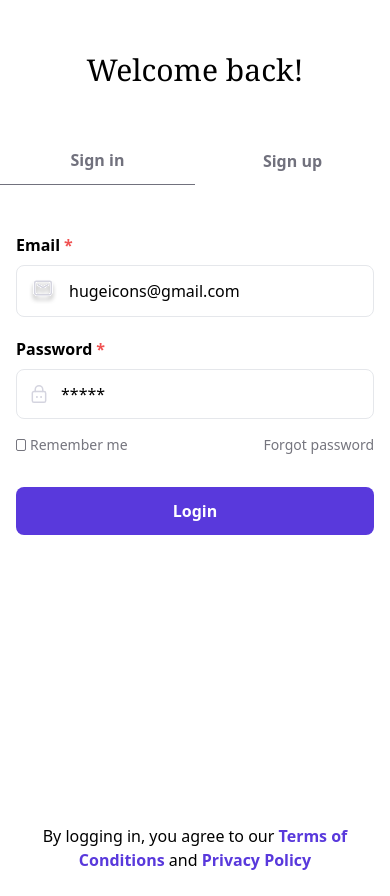
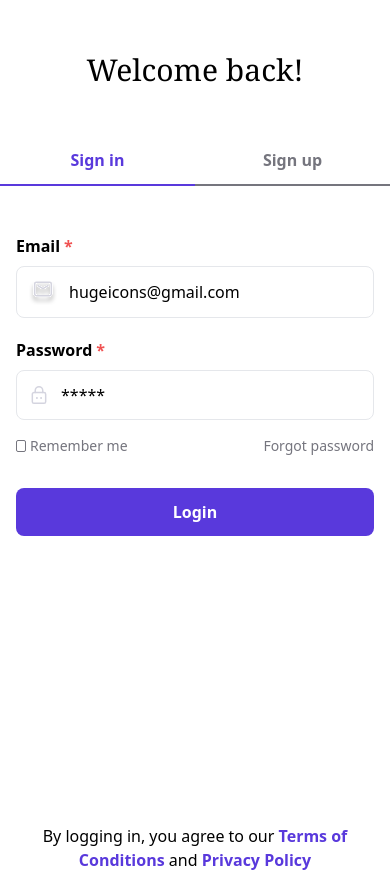
Before and after one commit to femnixx/mode-ui, a React (Vite) app in the folder mode-ui/: page /Login in a window 390 px wide. Built offline with nearby package versions, Linux system fonts and the light colour scheme.

Commit message:
Used useState to make sign in and sign up to change colors upon clicking

```diff
--- a/mode-ui/src/pages/Login.jsx
+++ b/mode-ui/src/pages/Login.jsx
@@ -1,21 +1,36 @@
-import React from "react";
+import React, { useState } from "react";
 import Lockwhite from "../assets/lock-white.svg";
 import Mailwhite from "../assets/mail-white.svg";
 import background from "../assets/backgrouind.svg";
 import { backgroundImage } from "flowbite-react/plugin/tailwindcss/theme";
 
 const Login = () => {
+  const [active, setActive] = useState("signIn");
   return (
     <>
-      <div className="flex flex-col h-screen mt-13 md:text-lg lg:hidden">
+      <div className="flex flex-col h-screen mt-13 sm:text-lg lg:hidden max-lg:hidden max-sm:flex">
         <p className="flex justify-center items-center text-center text-3xl font-serif mx-14 md:text-5xl">
           Welcome back!
         </p>
         <div className="flex  justify-between w-full">
-          <div className="py-3 w-1/2 flex justify-center items-center mt-12 text-[#71717D] font-semibold border-b-1 border-[#71717D]">
+          <div
+            className={`py-3 w-1/2 flex justify-center items-center mt-12 ${
+              active === "signIn"
+                ? "text-[#5939DC] border-b-2 border-[#5939DC]"
+                : "text-[#75757E] border-b-2 border-[#75757E]"
+            } font-semibold`}
+            onClick={() => setActive("signIn")}
+          >
             <p className="">Sign in</p>
           </div>
-          <div className="py-3 w-1/2 flex justify-center items-center mt-12 text-[#71717D] font-semibold">
+          <div
+            className={`py-3 w-1/2 flex justify-center items-center mt-12 ${
+              active === "signUp"
+                ? "text-[#5939DC] border-b-2 border-[#5939DC]"
+                : "text-[#75757E] border-b-2 border-[#75757E]"
+            } font-semibold`}
+            onClick={() => setActive("signUp")}
+          >
             <p>Sign up</p>
           </div>
         </div>
@@ -69,7 +84,7 @@ const Login = () => {
         </p>
       </div>
       {/* lg screens */}
-      <div className="w-screen h-screen max-lg:hidden relative bg-[#F9F9FB]">
+      <div className="w-screen h-screen max-sm:hidden relative bg-[#F9F9FB]">
         <div
           className="absolute inset-0 bg-fill bg-center z-20"
           style={{ backgroundImage: `url("${background}")` }}
```
